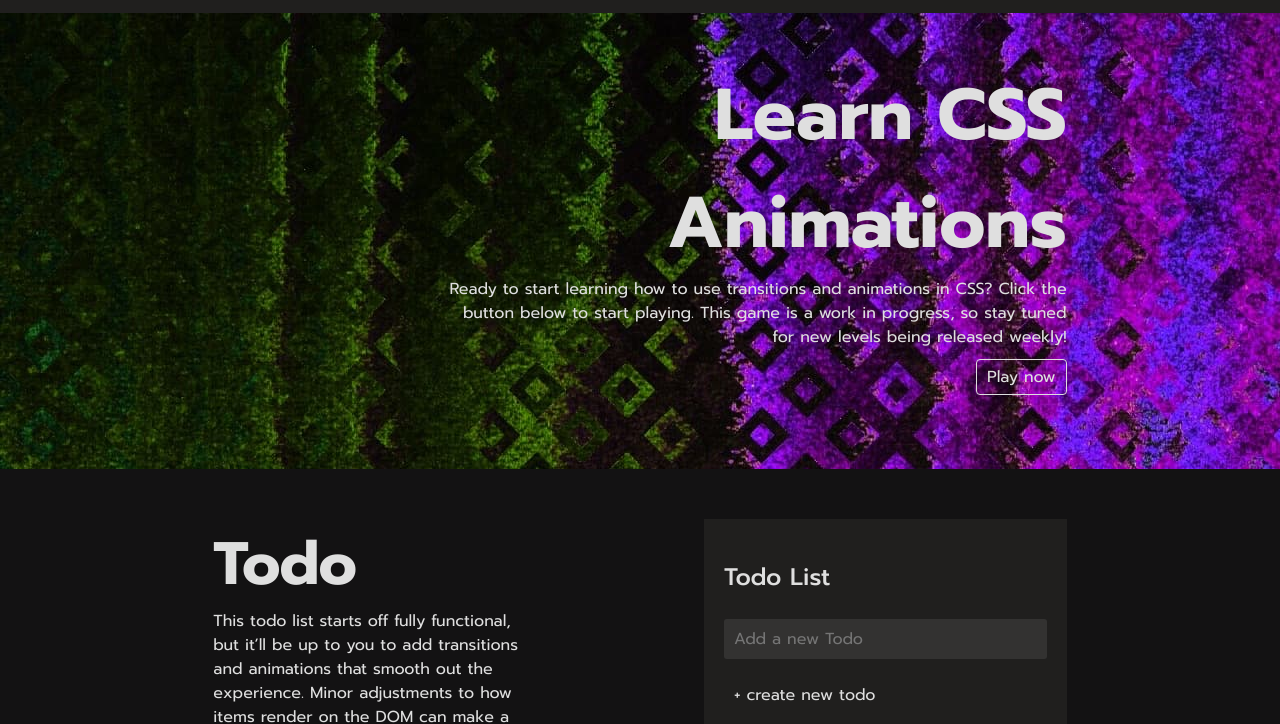
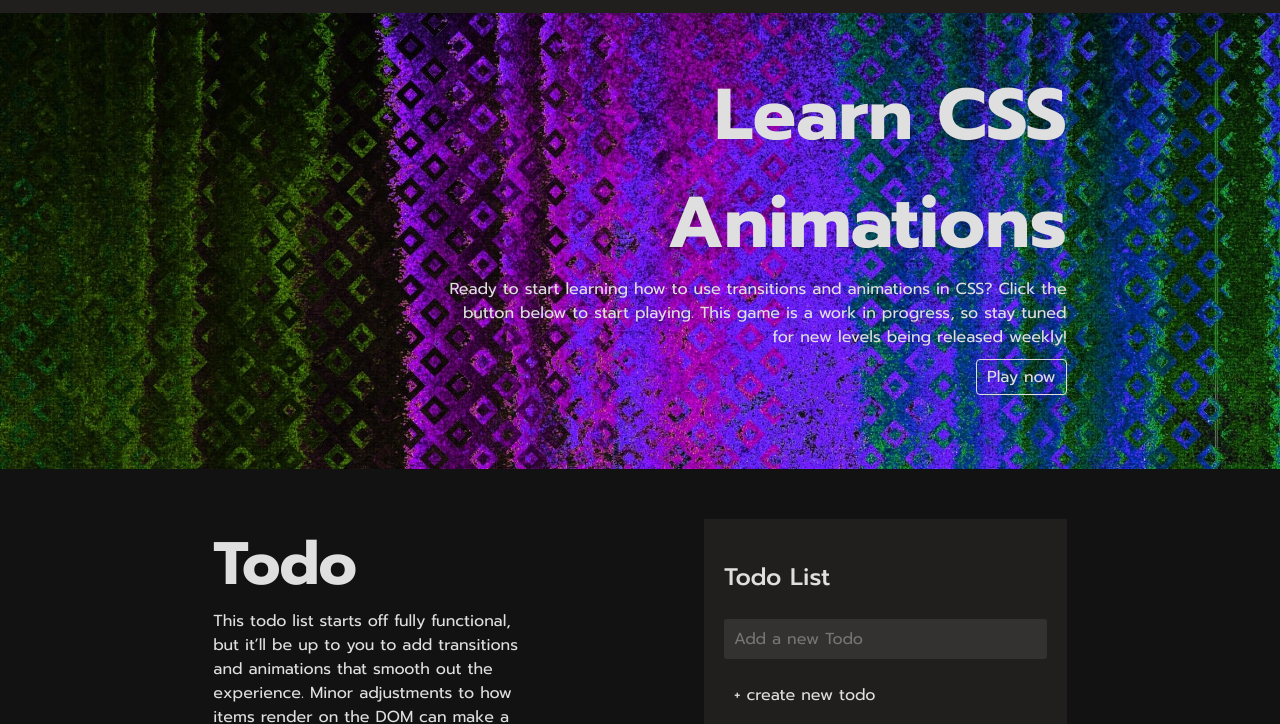
Before and after one commit to jacobbenowitz/animation_academy, a website built with webpack: page index.html in a window 1280 px wide. Shown: the part 76-800 px from the top of the page. Built offline with nearby package versions, Linux system fonts and the light colour scheme.

Commit message:
update hero

```diff
--- a/src/scripts/game.js
+++ b/src/scripts/game.js
@@ -71,7 +71,7 @@ export default class Game {
   nextLevel(e) {
     e.stopPropagation();
     if (this.currentLevel.lessonNumber + 1 === LEVELS.length) {
-      console.log('END OF GAME')
+      // console.log('END OF GAME')
       this.levelFunctionality.overlayAnimation("CONGRATS! That's all we have for now, check back soon!")
       return;
     }
@@ -85,7 +85,8 @@ export default class Game {
     // go to prev unless this is level 0
     try {
       if (this.currentLevel.lessonNumber < 1) {
-        throw new Error("already at 0");
+        return;
+        // throw new Error("already at 0");
       } else {
         const prevLevel = this.currentLevel.lessonNumber - 1;
         this.currentLevel = LEVELS[prevLevel];
@@ -93,12 +94,13 @@ export default class Game {
         this.renderLevel();
       }
     }
-    catch { e => console.log(e) }
+    catch { return; }
+    // catch { e => console.log(e) }
   }
 
   resetLevel(e) {
     e.stopPropagation();
-    console.log('need to truly reset by creating new instances of game and interface, currently transitions elements on DOM do not reset')
+    // console.log('need to truly reset by creating new instances of game and interface, currently transitions elements on DOM do not reset')
     localStorage.clear();
     this.currentLevel = LEVELS[0];
     this.renderLevel();
@@ -123,13 +125,14 @@ export default class Game {
           this.levelSuccess();
       }
       else if (e.target === button) {
+        //   userInput.classList.add('error')
         // throw new Error ('Input does not match solution')
-        console.log('Input does not match solution')
+        // console.log('Input does not match solution')
+        return;
         }
       // }
       // catch {error => {
       //   console.log(error)
-      //   userInput.classList.add('error')
       //   }
       // }
     }
--- a/src/scripts/hero.js
+++ b/src/scripts/hero.js
@@ -3,7 +3,7 @@ export default class Hero {
     this.hero = hero;
     this.addOuterSection();
     this.addInnerSections();
-    this.styleHeroSection();
+    // this.styleHeroSection();
     this.addContent();
   }
 
@@ -24,9 +24,9 @@ export default class Hero {
     heroContent.appendChild(rightCol).classList.add('right-col')
   }
   // add styling
-  styleHeroSection() {
-    this.hero.style.backgroundImage = "url('imgs/homeHero_optimized.jpg')"
-  }
+  // styleHeroSection() {
+  //   this.hero.style.backgroundImage = "url('imgs/homeHero_optimized.jpg')"
+  // }
 
   addContent() {
     const rightCol = document.querySelector('.hero-content > .right-col')
--- a/src/scripts/ide.js
+++ b/src/scripts/ide.js
@@ -15,7 +15,7 @@ export default class IdeCreator {
   }
   // not working,
   preventEnter(e) {
-    console.log(e.keycode)
+    // console.log(e.keycode)
     if (e.keycode == 13) {
       e.preventDefault();
     }
@@ -108,7 +108,6 @@ export default class IdeCreator {
   }
 
   addBoilerCode(rightCol, currentLevel) {
-    // debugger
     const rows = currentLevel.boilerCode.length
     const boilerCodeText =
       currentLevel.boilerCode.join('\n');
--- a/src/scripts/level_functionality.js
+++ b/src/scripts/level_functionality.js
@@ -38,7 +38,6 @@ export default class LevelFunctionality {
     messageDiv.append(message);
     overlay.append(messageDiv);
     document.body.append(overlay);
-    debugger
   }
 
   createSampleSection(body) {
--- a/src/scripts/prompt.js
+++ b/src/scripts/prompt.js
@@ -90,7 +90,6 @@ export default class PromptCreator {
   createPromptHints(syntaxHints) {
     const hints = document.createElement('ul');
     hints.id = "prompt-hint-list"
-    // debugger
     syntaxHints.forEach(hint => {
       let li = document.createElement('li');
       li.innerHTML = hint;
--- a/src/scripts/util.js
+++ b/src/scripts/util.js
@@ -8,5 +8,5 @@ const fs = require('fs');
     .pipe(csv({}))
     .on('data', (data) => results.push(data))
     .on('end', () => {
-      console.log(results)
+      // console.log(results)
     });
--- a/src/stylesheets/base/layout.scss
+++ b/src/stylesheets/base/layout.scss
@@ -57,9 +57,17 @@ body {
 }
 
 .hero {
+  background-color: $transparent;
   height: min-content;
   padding-top: 3em;
   padding-bottom: 4em;
+  background-image: url('/imgs/homeHero_optimized.jpg');
+  background-size: cover;
+}
+
+.hero::before {
+  content: "";
+  background-color: rgba(0,0,0,0.34);
 }
 
 .hero-content {
```
Also changed, not shown: dist/main.css, dist/main.js, 2 other files.
